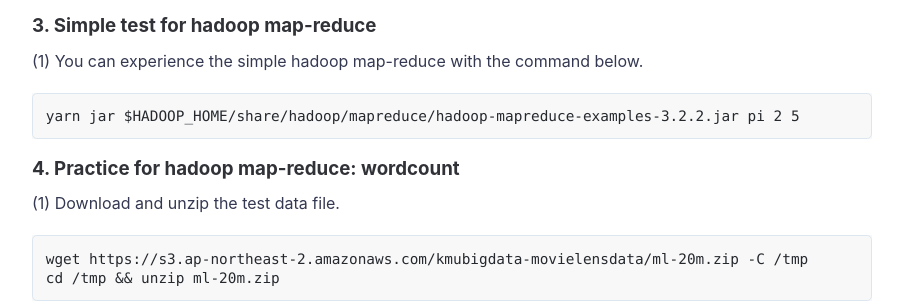
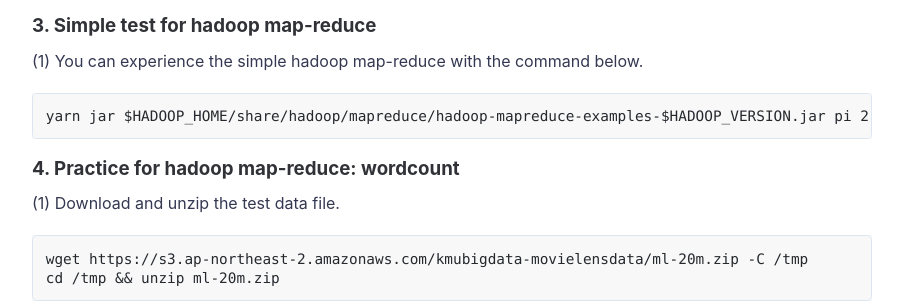
Before and after one commit to hjben/hjben.github.io, a Jekyll site: the page built from _posts/2021-05-26-hadoop-cluster.md, in a window 1280 px wide and 900 px high, scrolled down 4220 px. Shown: the part 152-455 px from the top of the window, without its empty margins (188-1091 px from the left). Built offline with Jekyll 4.4.1, drawn with Linux system fonts in a browser that asks for light colours; nearby versions of some CDN libraries; comment, search, counter and statistics services are not loaded.

Commit message:
Update 2021-05-26-hadoop-cluster.md
change hard-coded hadoop version

````diff
--- a/_posts/2021-05-26-hadoop-cluster.md
+++ b/_posts/2021-05-26-hadoop-cluster.md
@@ -98,7 +98,7 @@ e.g.
 ### 3. Simple test for hadoop map-reduce
 (1) You can experience the simple hadoop map-reduce with the command below.
 ```
-yarn jar $HADOOP_HOME/share/hadoop/mapreduce/hadoop-mapreduce-examples-3.2.2.jar pi 2 5
+yarn jar $HADOOP_HOME/share/hadoop/mapreduce/hadoop-mapreduce-examples-$HADOOP_VERSION.jar pi 2 5
 ```
 
 ### 4. Practice for hadoop map-reduce: wordcount
````
